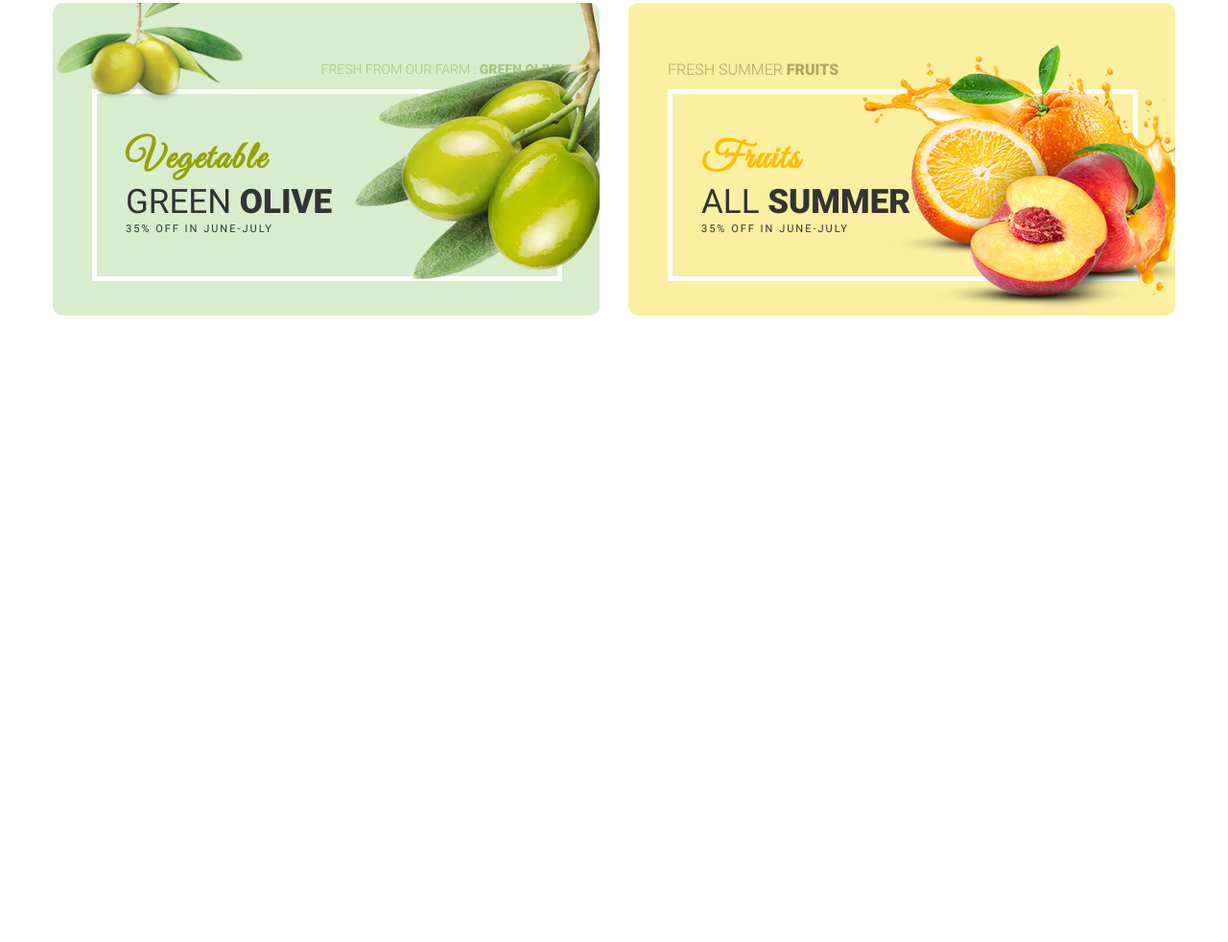
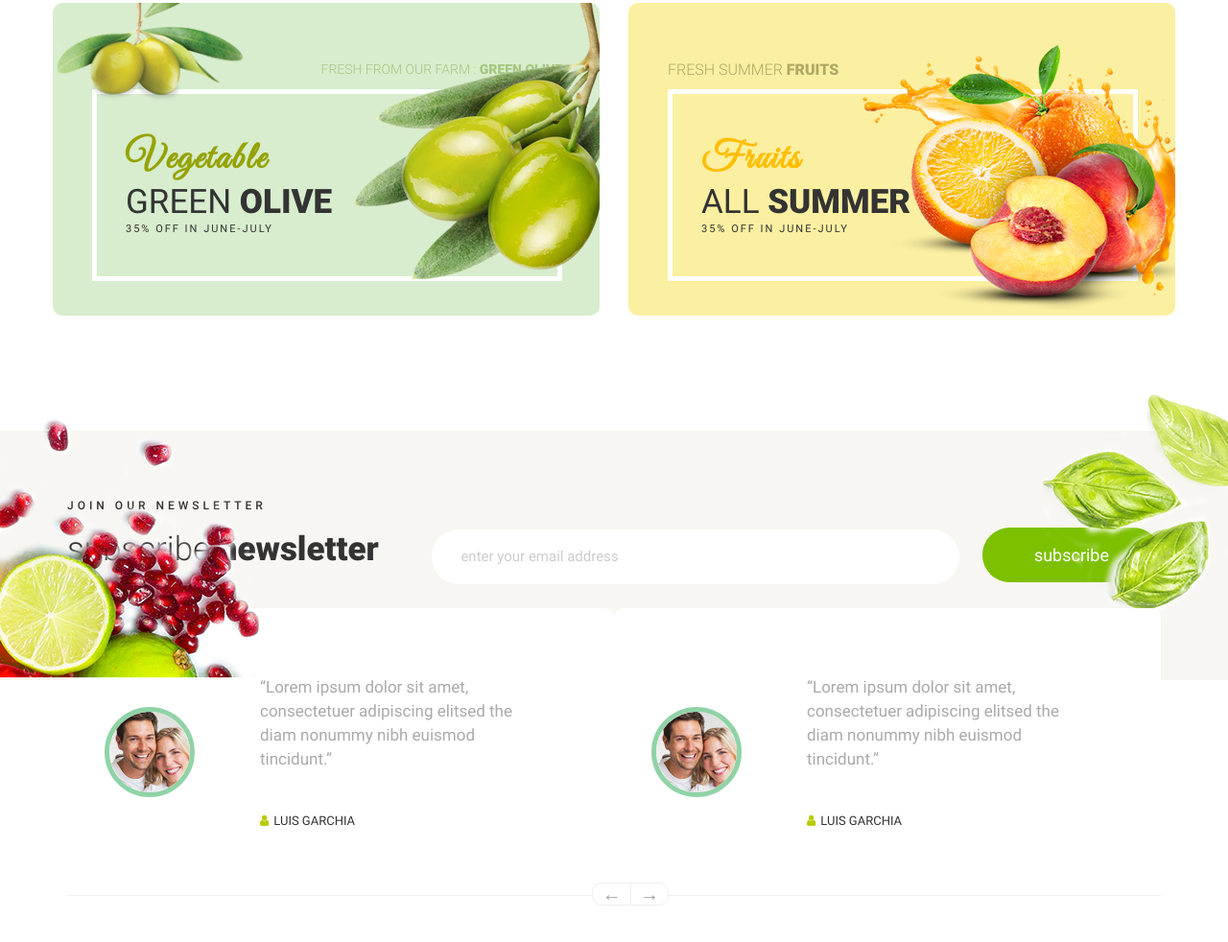
Before and after one commit to easywebAndrey/Healthy-Food, a website: page app/index.html in a window 1280 px wide. Shown: the part 6556-7538 px from the top of the page at 96% size. Before the commit the page ends 7005 px from the top, so only its background shows below. Drawn offline with Linux system fonts and the light colour scheme.

Commit message:
done rewiev block (not adaptive)

```diff
--- a/app/index.html
+++ b/app/index.html
@@ -1662,6 +1662,62 @@
     </section>
     <!-- /.shopAct -->
 
+    <section class="rewiev">
+      <div class="rewiev-fone">
+        <div class="container">
+          <div class="rewiev-wrapper wrapper">
+            <div class="rewiev-inner">
+              <div class="rewiev-suptitle suptitle">join our newsletter</div>
+              <div class="rewiev-title title">subscribe <span>newsletter</span></div>
+            </div>
+            <div class="rewiev-block">
+              <input type="email" class="rewiev-block__inp" placeholder="enter your email address">
+              <button class="rewiev-block__btn btn">subscribe</button>
+            </div>
+            <!-- /.rewiev-block -->
+          </div>
+          <!-- /.rewiev-wrapper wrapper -->
+        </div>
+        <!-- /.container -->
+      </div>
+      <div class="container ">
+        <div class="rewiev-block__wrapper wrapper">
+          <div class="rewiev-block__slider">
+            <div class="rewiev-block__foto">
+              <img src="img/rewiev/foto.png" alt="foto">
+            </div>
+            <div class="rewiev-block__txt">
+              <span class="txt">“Lorem ipsum dolor sit amet, consectetuer adipiscing elitsed the diam nonummy nibh
+                euismod tincidunt.”</span>
+              <div class="name"><i class="fa fa-user" aria-hidden="true"></i>luis garchia</div>
+            </div>
+          </div>
+          <div class="rewiev-block__slider">
+            <div class="rewiev-block__foto">
+              <img src="img/rewiev/foto.png" alt="foto">
+            </div>
+            <div class="rewiev-block__txt">
+              <span class="txt">“Lorem ipsum dolor sit amet, consectetuer adipiscing elitsed the diam nonummy nibh
+                euismod tincidunt.”</span>
+              <div class="name"><i class="fa fa-user" aria-hidden="true"></i>luis garchia</div>
+            </div>
+          </div>
+          <div class="rewiev-block__slider">
+            <div class="rewiev-block__foto">
+              <img src="img/rewiev/foto.png" alt="foto">
+            </div>
+            <div class="rewiev-block__txt">
+              <span class="txt">“Lorem ipsum dolor sit amet, consectetuer adipiscing elitsed the diam nonummy nibh
+                euismod tincidunt.”</span>
+              <div class="name"><i class="fa fa-user" aria-hidden="true"></i>luis garchia</div>
+            </div>
+          </div>
+        </div>
+        <!-- /.rewiev-block__wrapper wrapper -->
+      </div>
+    </section>
+    <!-- /.rewiev -->
+
 
   </main>
 
--- a/app/js/main.js
+++ b/app/js/main.js
@@ -147,4 +147,14 @@ $(document).ready(function () {
     nextArrow: '<div class="next">←</div>',
   });
 
+  // shop-block__rewiev
+  $('.rewiev-block__wrapper').slick({
+    slidesToShow: 2,
+    slidesToScroll: 1,
+    arrows: true,
+    dots: false,
+    prevArrow: '<div class="prev">→</div>',
+    nextArrow: '<div class="next">←</div>',
+  });
+
 });
--- /dev/null
+++ b/app/scss/block/_rewiev.scss
@@ -0,0 +1,184 @@
+.rewiev {
+  position: relative;
+
+  &-fone {
+    height: 260px;
+    background-color: #f7f6f2;
+    display: flex;
+    align-items: center;
+  }
+
+  &::after {
+    content: '';
+    position: absolute;
+    width: 280px;
+    height: 280px;
+    background-image: url(../../img/rewiev/Images-left.png);
+    background-repeat: no-repeat;
+    top: -22px;
+    left: 0;
+  }
+
+  &::before {
+    content: '';
+    position: absolute;
+    top: -45px;
+    right: 0;
+    background-image: url(../../img/rewiev/img-right.png);
+    background-repeat: no-repeat;
+    width: 199px;
+    height: 244px;
+  }
+
+  & .rewiev {
+    &-wrapper {
+      align-items: center;
+      justify-content: space-between;
+    }
+
+    &-inner {
+      display: flex;
+      flex-direction: column;
+      justify-content: center;
+    }
+
+    &-suptitle {
+      font-size: 12px;
+      letter-spacing: 4px;
+    }
+
+    &-title {
+      line-height: 42px;
+      font-weight: 300;
+
+      & span {
+        font-weight: 900;
+      }
+    }
+
+    &-block {
+      // display: flex;
+
+      &__inp {
+        border-radius: 30px;
+        border: none;
+        padding: 20px 30px;
+        width: 550px;
+        background-color: #fff;
+        margin-right: 20px;
+        outline: none;
+
+        &::placeholder {
+          color: #cccccc;
+          font-size: 15px;
+          line-height: 18px;
+        }
+      }
+
+      &__btn {
+        font-size: 18px;
+        line-height: 21px;
+        background-color: #7cc000;
+        padding: 18px 54px;
+        border: none;
+        color: #fff;
+      }
+    }
+
+    //slider rewiev
+    &-block {
+      &__wrapper {
+        margin-top: -75px;
+        position: relative;
+        margin-bottom: 70px;
+
+        & .prev,
+        & .next {
+          position: absolute;
+          bottom: -10px;
+          font-size: 20px;
+          line-height: 12px;
+          color: #9f9f9f;
+          border: 1px solid #eeeeee;
+          cursor: pointer;
+          transition: all .3s;
+          width: 40px;
+          text-align: center;
+          padding: 5px 0;
+          z-index: 1;
+          background-color: #fff;
+
+          &:hover {
+            color: #7fba00;
+          }
+        }
+
+        & .prev {
+          right: 45%;
+          border-top-right-radius: 10px;
+          border-bottom-right-radius: 10px;
+        }
+
+        & .next {
+          left: 48%;
+          border-top-left-radius: 10px;
+          border-bottom-left-radius: 10px;
+          border-right: none;
+        }
+      }
+
+      &__slider {
+        background-color: #fff;
+        display: flex !important;
+        justify-content: space-around;
+        height: 300px;
+        border-top-left-radius: 10px;
+        border-top-right-radius: 10px;
+        border-bottom: 1px solid #eeeeee;
+      }
+
+      &__foto {
+        flex: 0 1 30%;
+        max-width: 30%;
+        display: flex;
+        align-items: center;
+        justify-content: center;
+
+        & img {
+          border-radius: 50%;
+          border: 5px solid #90d3a6;
+        }
+      }
+
+      &__txt {
+        padding-right: 70px;
+        padding-left: 30px;
+        flex: 0 0 70%;
+        max-width: 70%;
+        display: flex;
+        flex-direction: column;
+        justify-content: center;
+
+        & .txt {
+          text-align: left;
+          font-size: 17px;
+          line-height: 25px;
+          color: #aaaaaa;
+          margin-bottom: 43px;
+        }
+
+        & .name {
+          font-size: 13px;
+          line-height: 17px;
+          color: #333333;
+          text-transform: uppercase;
+
+          & i {
+            padding-right: 5px;
+            color: #b8ca00;
+          }
+        }
+      }
+    }
+  }
+}
--- a/app/scss/style.scss
+++ b/app/scss/style.scss
@@ -17,3 +17,5 @@
 @import 'block/sale.scss';
 //navigation
 @import 'block/shopAct.scss';
+//navigation
+@import 'block/rewiev.scss';
```
Also changed, not shown: app/css/style.min.css, app/img/rewiev/Images-left.png (added), app/img/rewiev/foto.png (added), app/img/rewiev/img-right.png (added), 1 other file.
